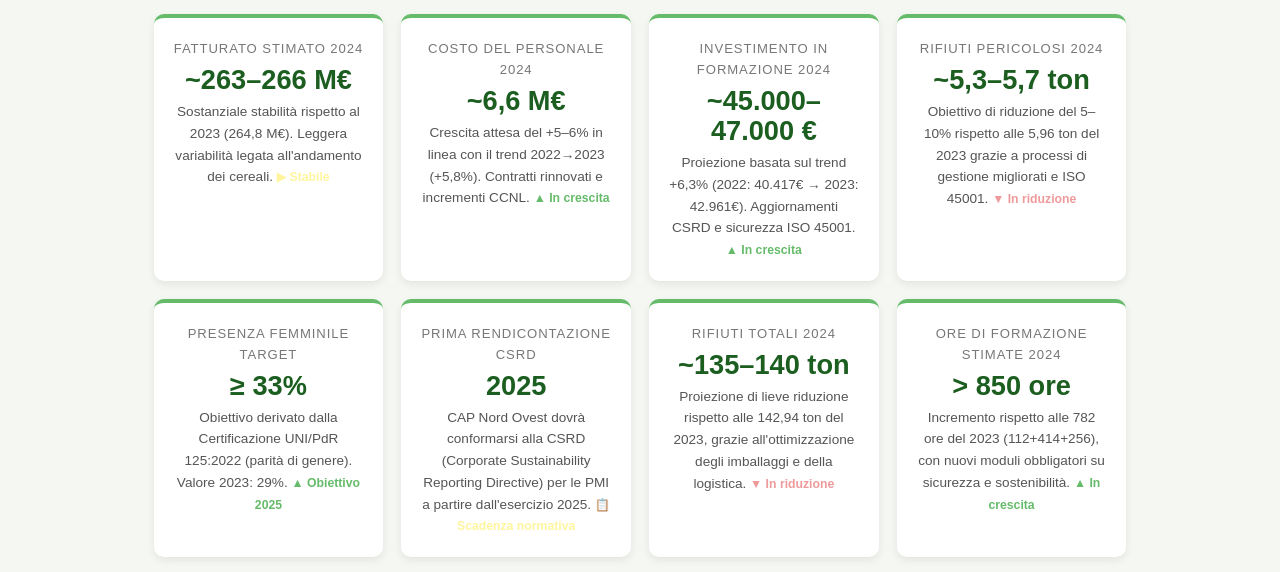
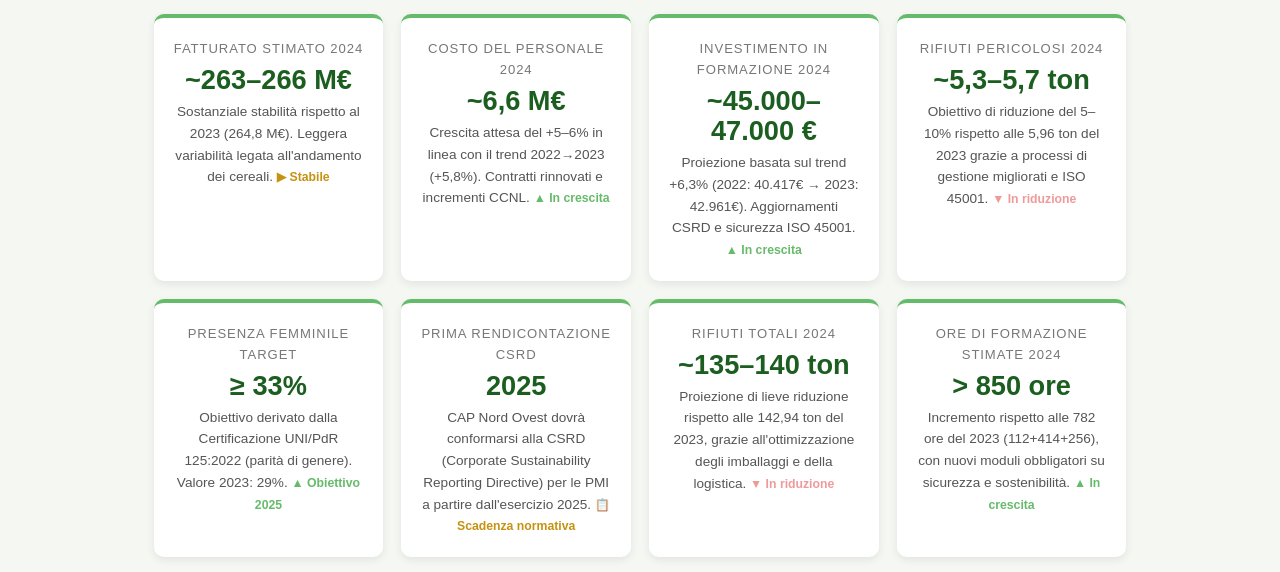
Before and after one commit to pierolcstd/Project-Work-17-CAP-Nord-Ovest, a plain HTML site: page kpi.html in a window 1280 px wide. Shown: the part 6287-6859 px from the top of the page. Drawn offline with Linux system fonts and the light colour scheme.

Commit message:
Color CSS

```diff
--- a/css/style.css
+++ b/css/style.css
@@ -475,7 +475,7 @@ body {
 /* ----- Trend badge (kpi.html) ----- */
 .trend-up     { color: #66bb6a; font-size: 0.9em; font-weight: bold; }
 .trend-down   { color: #ef9a9a; font-size: 0.9em; font-weight: bold; }
-.trend-stable { color: #fff59d; font-size: 0.9em; font-weight: bold; }
+.trend-stable { color: #c59211; font-size: 0.9em; font-weight: bold; }
 
 /* ----- Grafici ESG – griglia ----- */
 .charts-grid {
```
